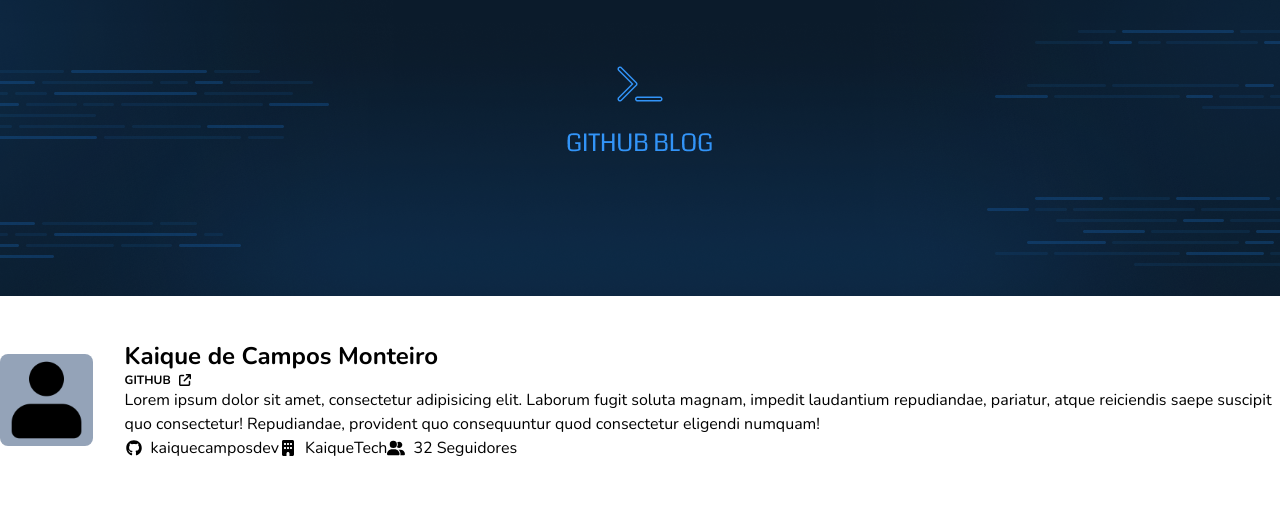
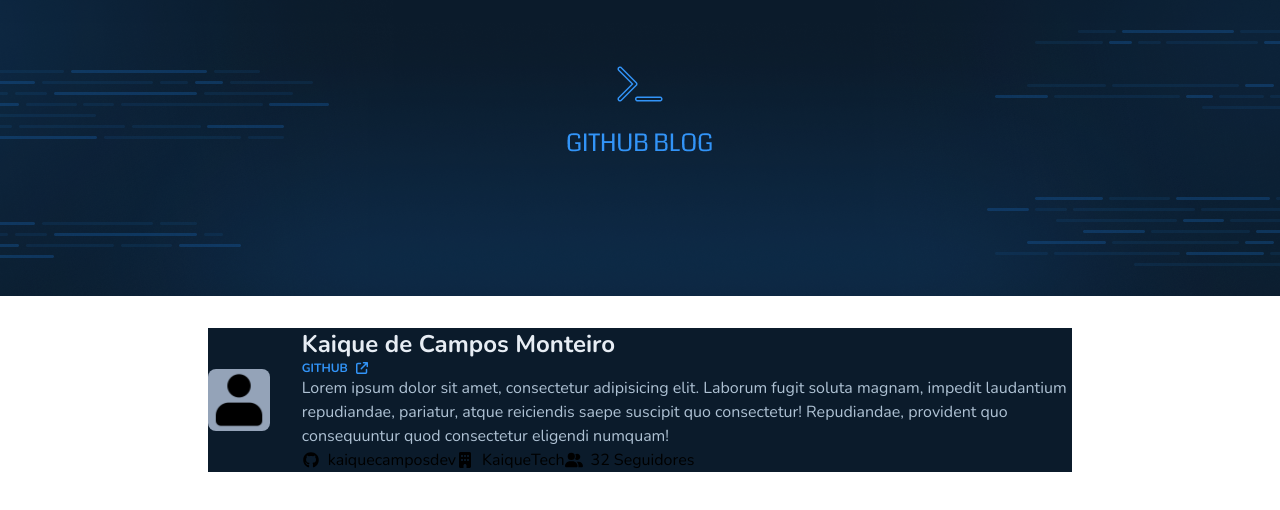
Before and after one commit to kaiquecamposdev/github-blog, a Next.js app: page / in a window 1280 px wide. Shown: the top 510 px of the page. Built offline with nearby package versions, Linux system fonts and the light colour scheme.

Commit message:
feat: update tailwind.config.js with new styles

```diff
--- a/tailwind.config.js
+++ b/tailwind.config.js
@@ -1,4 +1,5 @@
 /** @type {import('tailwindcss').Config} */
+
 module.exports = {
   content: [
     './app/**/*.{js,ts,jsx,tsx,mdx}',
@@ -8,8 +9,25 @@
   ],
   theme: {
     extend: {
+      maxWidth: {
+        'main-content': '864px',
+      },
       backgroundImage: {
-        logo: 'url("/public/logo.png")',
+        logo: 'url("/logo.png")',
+      },
+      textColor: {
+        'base-blue': '#3294F8',
+        'base-title': '#E7EDF4',
+        'base-subtitle': '#C4D4E3',
+        'base-text': '#AFC2D4',
+        'base-span': '#7B96B2',
+        'base-label': '#3A536B',
+        'base-border': '#1C2F41',
+        'base-post': ' #112131',
+      },
+      backgroundColor: {
+        base: '#071422',
+        'base-profile': '#0B1B2B',
       },
     },
   },
```
